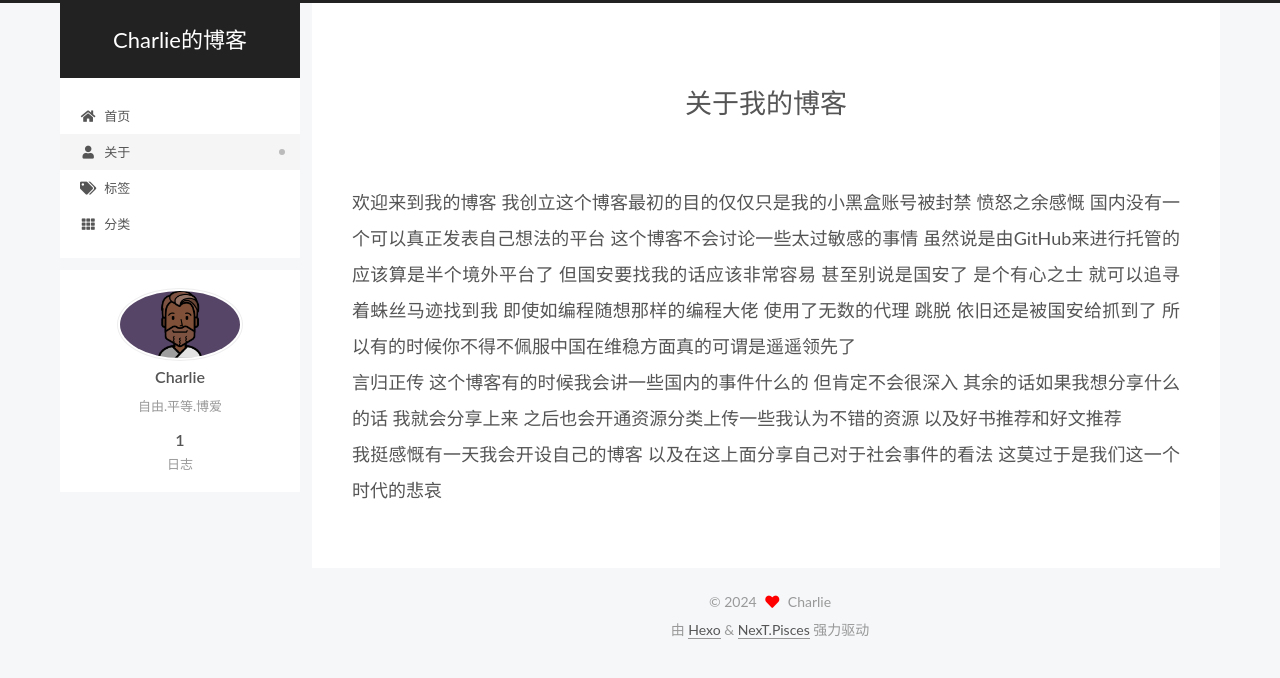
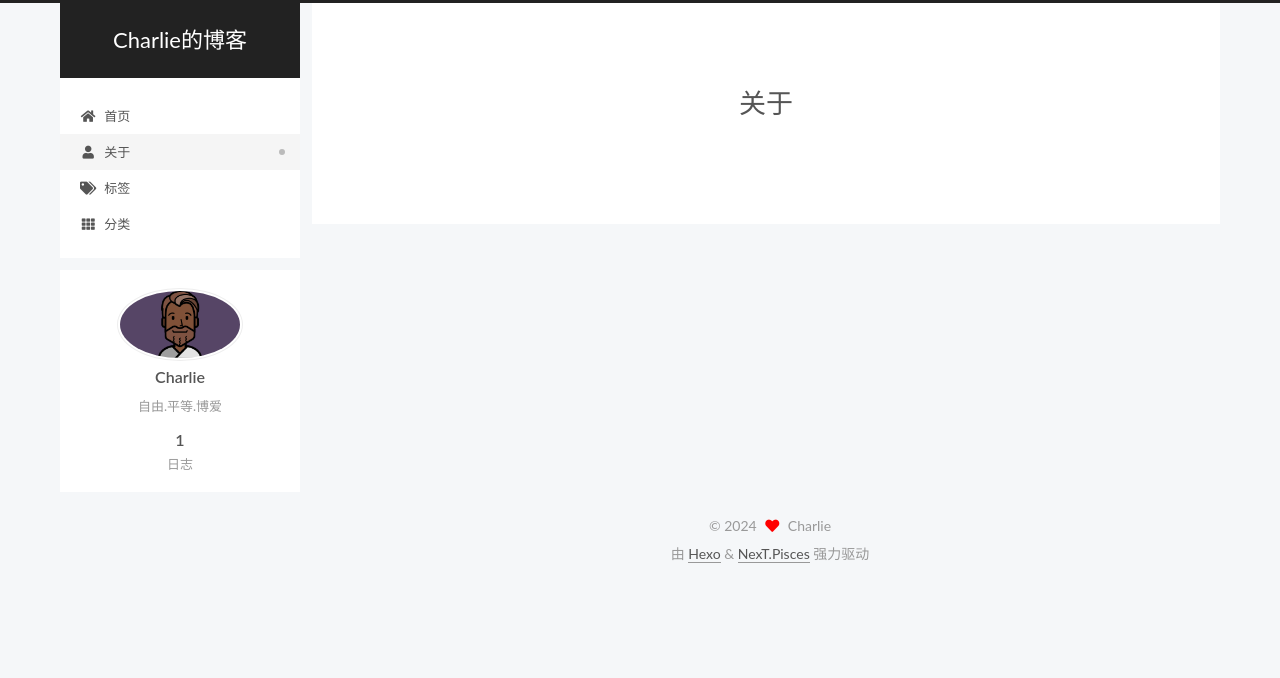
Before and after one commit to Dr-Charlie89/Dr-Charlie89.github.io, a plain HTML site: page about/index.html in a window 1280 px wide. Drawn offline with Linux system fonts and the light colour scheme.

Commit message:
Site updated: 2024-01-12 19:19:54

```diff
--- a/about/index.html
+++ b/about/index.html
@@ -20,15 +20,15 @@
     var CONFIG = {"hostname":"example.com","root":"/","scheme":"Pisces","version":"7.8.0","exturl":false,"sidebar":{"position":"left","display":"post","padding":18,"offset":12,"onmobile":false},"copycode":{"enable":false,"show_result":false,"style":null},"back2top":{"enable":true,"sidebar":false,"scrollpercent":false},"bookmark":{"enable":false,"color":"#222","save":"auto"},"fancybox":false,"mediumzoom":false,"lazyload":false,"pangu":false,"comments":{"style":"tabs","active":null,"storage":true,"lazyload":false,"nav":null},"algolia":{"hits":{"per_page":10},"labels":{"input_placeholder":"Search for Posts","hits_empty":"We didn't find any results for the search: ${query}","hits_stats":"${hits} results found in ${time} ms"}},"localsearch":{"enable":false,"trigger":"auto","top_n_per_article":1,"unescape":false,"preload":false},"motion":{"enable":true,"async":false,"transition":{"post_block":"fadeIn","post_header":"slideDownIn","post_body":"slideDownIn","coll_header":"slideLeftIn","sidebar":"slideUpIn"}}};
   </script>
 
-  <meta name="description" content="欢迎来到我的博客 我创立这个博客最初的目的仅仅只是我的小黑盒账号被封禁 愤怒之余感慨 国内没有一个可以真正发表自己想法的平台 这个博客不会讨论一些太过敏感的事情 虽然说是由GitHub来进行托管的 应该算是半个境外平台了 但国安要找我的话应该非常容易 甚至别说是国安了 是个有心之士 就可以追寻着蛛丝马迹找到我 即使如编程随想那样的编程大佬 使用了无数的代理 跳脱 依旧还是被国安给抓到了 所以有的时">
+  <meta name="description" content="自由.平等.博爱">
 <meta property="og:type" content="website">
-<meta property="og:title" content="关于我的博客">
+<meta property="og:title" content="关于">
 <meta property="og:url" content="http://example.com/about/index.html">
 <meta property="og:site_name" content="Charlie的博客">
-<meta property="og:description" content="欢迎来到我的博客 我创立这个博客最初的目的仅仅只是我的小黑盒账号被封禁 愤怒之余感慨 国内没有一个可以真正发表自己想法的平台 这个博客不会讨论一些太过敏感的事情 虽然说是由GitHub来进行托管的 应该算是半个境外平台了 但国安要找我的话应该非常容易 甚至别说是国安了 是个有心之士 就可以追寻着蛛丝马迹找到我 即使如编程随想那样的编程大佬 使用了无数的代理 跳脱 依旧还是被国安给抓到了 所以有的时">
+<meta property="og:description" content="自由.平等.博爱">
 <meta property="og:locale" content="zh_CN">
 <meta property="article:published_time" content="2024-01-11T14:39:52.000Z">
-<meta property="article:modified_time" content="2024-01-12T07:54:44.883Z">
+<meta property="article:modified_time" content="2024-01-12T11:18:47.362Z">
 <meta property="article:author" content="Charlie">
 <meta name="twitter:card" content="summary">
 
@@ -45,7 +45,7 @@
   };
 </script>
 
-  <title>关于我的博客 | Charlie的博客
+  <title>关于 | Charlie的博客
 </title>
 
 
@@ -165,7 +165,7 @@
     <div class="post-block" lang="zh-CN">
       <header class="post-header">
 
-<h1 class="post-title" itemprop="name headline">关于我的博客
+<h1 class="post-title" itemprop="name headline">关于
 </h1>
 
 <div class="post-meta">
@@ -179,7 +179,6 @@
 
 
       <div class="post-body">
-          <p>欢迎来到我的博客 我创立这个博客最初的目的仅仅只是我的小黑盒账号被封禁 愤怒之余感慨 国内没有一个可以真正发表自己想法的平台 这个博客不会讨论一些太过敏感的事情 虽然说是由GitHub来进行托管的 应该算是半个境外平台了 但国安要找我的话应该非常容易 甚至别说是国安了 是个有心之士 就可以追寻着蛛丝马迹找到我 即使如编程随想那样的编程大佬 使用了无数的代理 跳脱 依旧还是被国安给抓到了 所以有的时候你不得不佩服中国在维稳方面真的可谓是遥遥领先了<br>言归正传 这个博客有的时候我会讲一些国内的事件什么的 但肯定不会很深入 其余的话如果我想分享什么的话 我就会分享上来 之后也会开通资源分类上传一些我认为不错的资源 以及好书推荐和好文推荐<br>我挺感慨有一天我会开设自己的博客 以及在这上面分享自己对于社会事件的看法 这莫过于是我们这一个时代的悲哀</p>
 
       </div>
 
--- a/css/main.css
+++ b/css/main.css
@@ -1169,7 +1169,7 @@ pre .javascript .function {
 }
 .links-of-author a::before,
 .links-of-author span.exturl::before {
-  background: #9ff757;
+  background: #5ef5ff;
   border-radius: 50%;
   content: ' ';
   display: inline-block;
```
